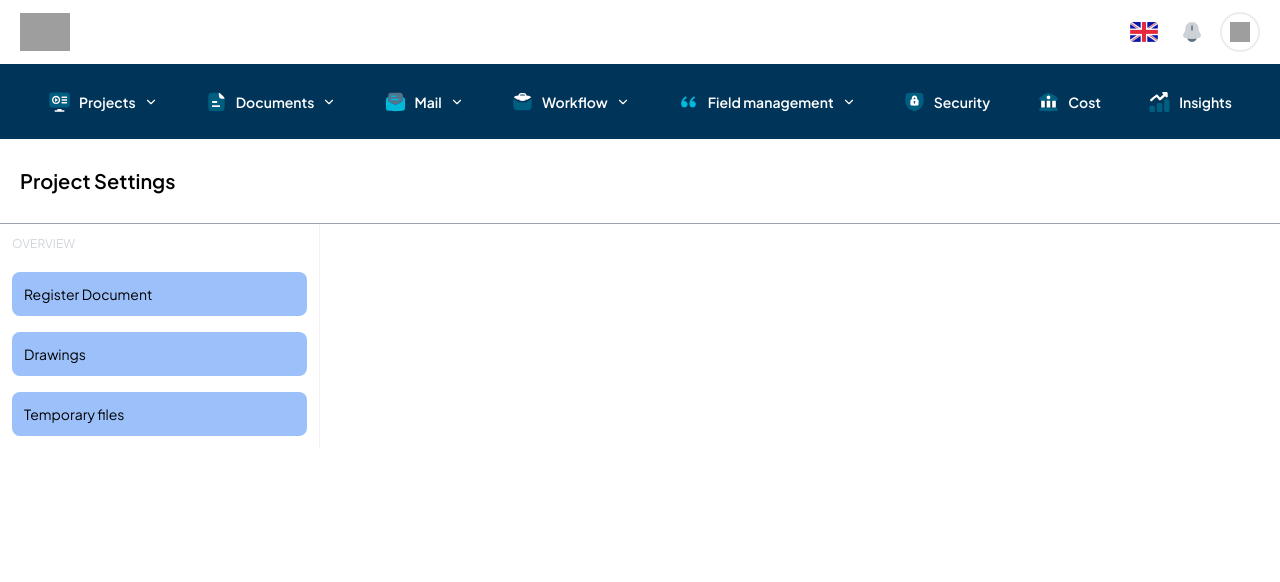
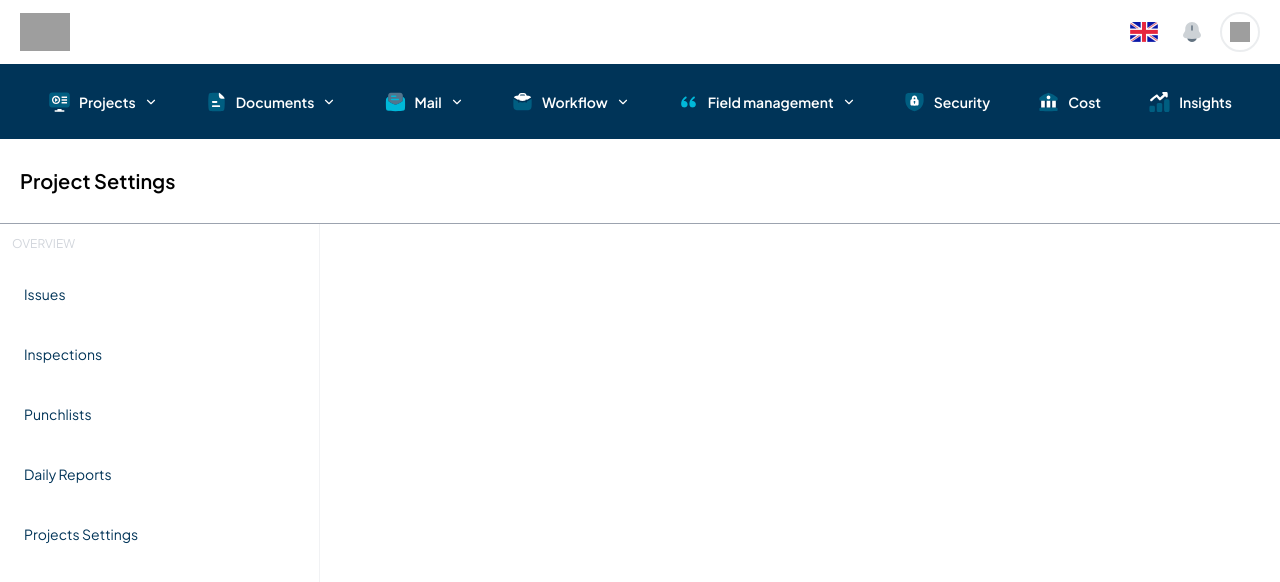
Before and after one commit to BCPAZ/crm-app, a React (Vite) app: page /field-management in a window 1280 px wide. Shown: the top 582 px of the page. Built offline with nearby package versions, Linux system fonts and the light colour scheme; grey boxes are pictures that could not be loaded.

Commit message:
feat : field management sidebar added

```diff
--- a/src/components/App/Documents/Sidebar.jsx
+++ b/src/components/App/Documents/Sidebar.jsx
@@ -1,17 +1,28 @@
-import { Link } from "react-router-dom"
-const Sidebar = () => {
+import { NavLink } from "react-router-dom";
+import PropTypes from "prop-types";
+import clsx from "clsx";
+const Sidebar = ({links}) => {
   return (
     <aside className="p-3 border-r border-gray-300/30 w-full h-full">
       <div className="flex flex-col">
         <h1 className="text-xs text-gray-300 uppercase">Overview</h1>
         <nav className="flex flex-col mt-5 gap-4">
-          <Link className="bg-blue-500/50 p-3 text-sm rounded-lg">Register Document</Link>
-          <Link className="bg-blue-500/50 p-3 text-sm rounded-lg">Drawings</Link>
-          <Link className="bg-blue-500/50 p-3 text-sm rounded-lg">Temporary files</Link>
+          {
+            links.map((link,index) => (
+              <NavLink to={link.path} key={index} className={({isActive}) => clsx('p-3 text-sm rounded-lg', {
+                'bg-secondary text-white' : isActive,
+                'bg-transparent text-secondary' : !isActive
+              })}>{link.label}</NavLink>
+            ))
+          }
         </nav>
       </div>
     </aside>
   )
 }
 
+Sidebar.propTypes = {
+  links : PropTypes.array
+}
+
 export default Sidebar
--- a/src/layouts/PageLayouts/FieldManagementLayout.jsx
+++ b/src/layouts/PageLayouts/FieldManagementLayout.jsx
@@ -1,9 +1,12 @@
 import Sidebar from "@/components/App/Documents/Sidebar";
 import { Outlet } from "react-router-dom";
+import { navigationLinks } from "@/utils/constants";
 
 const FieldManagementLayout = () => {
+  const fieldManagementLinks = navigationLinks.find((link) => link.title.toLowerCase() === 'field management').elements;
+
   return (
-    <div className="h-screen">
+    <div className="h-screen flex flex-col">
       <div className="border-b border-gray-400 py-7">
         <div className="siteContainer">
           <div className="flex items-center justify-between">
@@ -11,11 +14,11 @@ const FieldManagementLayout = () => {
           </div>
         </div>
       </div>
-      <div className="w-full flex justify-between relative">
-        <div className="w-[25%] absolute top-0 left-0">
-          <Sidebar />
+      <div className="flex flex-grow">
+        <div className="w-[25%] h-full">
+          <Sidebar links={fieldManagementLinks} />
         </div>
-        <main className="w-[75%] absolute top-0 right-0">
+        <main className="w-[75%] h-full">
           <Outlet />
         </main>
       </div>
```
